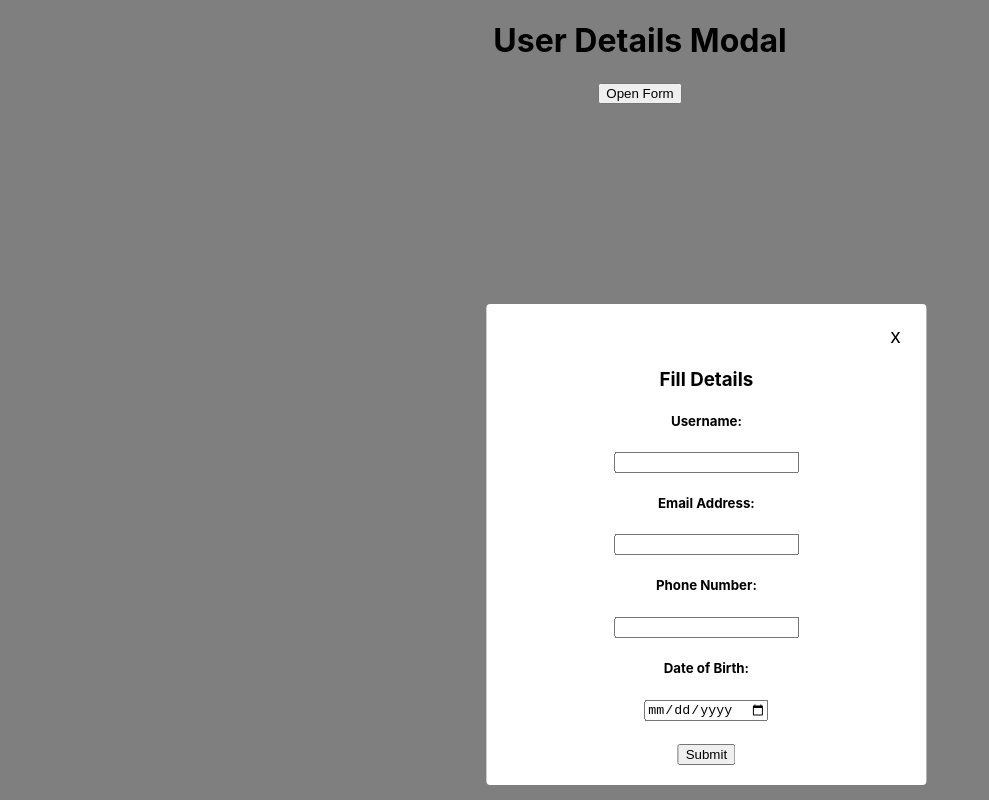
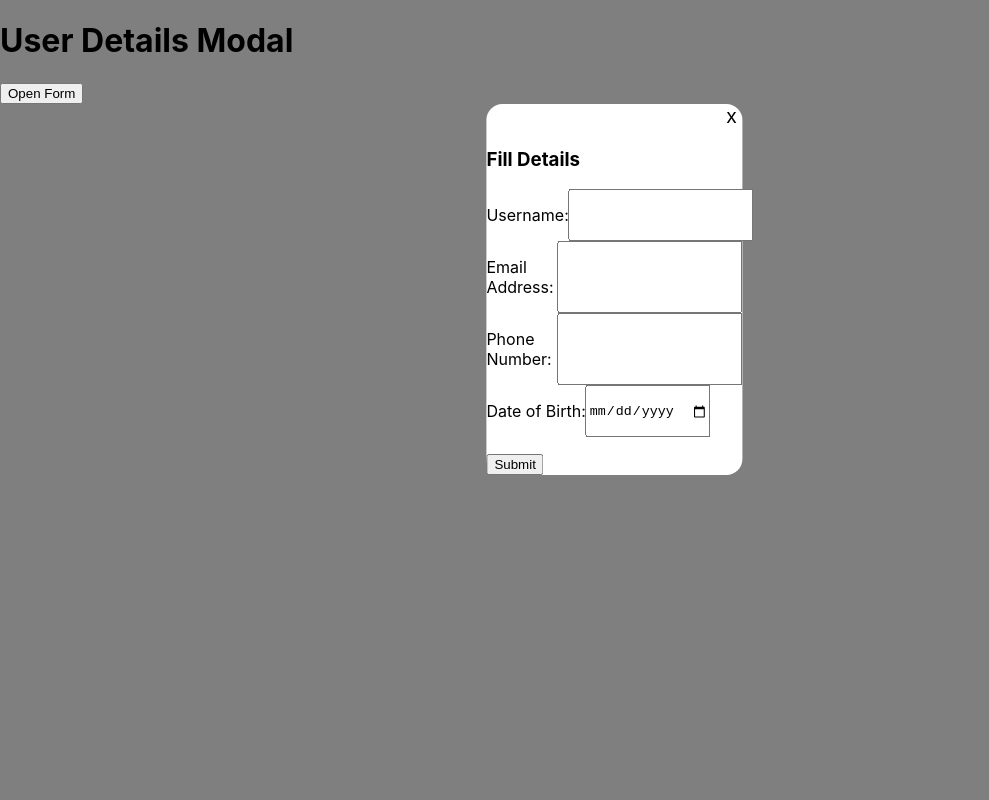
Before and after one commit to nitesh545/xModal, a React (Create React App) app: page / in a window 1280 px wide. Both pictures are taken after a click on the button "Open Form". Shown: the whole page, without its empty margins (0-989 px from the left). Built offline with nearby package versions, Linux system fonts and the light colour scheme.

Commit message:
fixed some test cases

```diff
--- a/src/App.js
+++ b/src/App.js
@@ -9,20 +9,33 @@ function App() {
 	const [phone, setPhone] = React.useState('');
 	const [dob, setDob] = React.useState('');
 
+	let modalRef = React.useRef(null);
+
 	const handleInput = () => {
 		let d = new Date(dob);
 		let c = new Date();
-    if(!email.includes('@')){alert("Invalid email. Please enter a 10-digit phone number."); return false;}
-    if(phone.length !== 10) {alert("Invalid phone number. Please enter a 10-digit phone number."); return false;}
-    if(d>c){alert("Invalid date of birth. Please enter a 10-digit phone number."); return false;}
-    if(email === '' || username === '' || phone === '' || dob === ''){alert("Please enter all details first."); return false;}
+		if (!email.includes('@')) {
+			alert("Invalid email. Please enter a 10-digit phone number.");
+			return false;
+		}
+		if (phone.length !== 10) {
+			alert("Invalid phone number. Please enter a 10-digit phone number.");
+			return false;
+		}
+		if (d > c) {
+			alert("Invalid date of birth. Please enter a 10-digit phone number.");
+			return false;
+		}
+		if (email === '' || username === '' || phone === '' || dob === '') {
+			alert("Please enter all details first.");
+			return false;
+		}
 		return true;
 	}
 
 	const handleSubmit = (e) => {
 		e.preventDefault();
-    if(handleInput())
-    {
+		if (handleInput()) {
 			setOpenForm(false);
 			setEmail('');
 			setUsername('');
@@ -31,39 +44,56 @@ function App() {
 		}
 	}
 
+	const handleOutsideClick = (e) => {
+		if(modalRef.current && !modalRef.current.contains(e.target)){
+			setOpenForm(false);
+		}
+	}
+
 	useEffect(() => {
 		let modal = document.querySelector(".modal");
 
-    if(!openForm) {
+		if (!openForm) {
 			modal.style.backgroundColor = "rgba(255, 255, 255, 1)";
+		} else {
+			modal.style.backgroundColor = "rgb(0, 0, 0, 0.5)";
+			document.addEventListener('mousedown', handleOutsideClick);
 		}
-    else {
-      modal.style.backgroundColor = "rgb(0, 0, 0, 0.5)";
+		return () => {
+			document.removeEventListener('mousedown', handleOutsideClick);
 		}
 	}, [openForm]);
 
 
 	return (
-    <div id='modal' className="modal App">
+		<div id='modal' className="modal">
 			<h1>User Details Modal</h1>
-      <button onClick={()=>setOpenForm(true)}>Open Form</button>
+			<button onClick={() => setOpenForm(true)}>Open Form</button>
 			{
 				openForm && (
-              <div className="modal-content" onClick={(e) => e.stopPropagation()}>
+					<div className="modal-content" ref={modalRef} onClick={(e) => handleOutsideClick(e)}>
 						<button className='modal-close' onClick={() => setOpenForm(false)}>x</button>
 						<form onSubmit={(e) => {
 							handleSubmit(e);
 						}}>
 							<h3>Fill Details</h3>
-                  <h5>Username: </h5>
+							<div className='same-line'>
+								<p>Username: </p>
 								<input type="text" onChange={(e) => setUsername(e.target.value)} id='username'></input>
-                  <h5>Email Address: </h5>
+							</div>
+							<div className='same-line'>
+								<p>Email Address: </p>
 								<input type="text" onChange={(e) => setEmail(e.target.value)} id='email'></input>
-                  <h5>Phone Number: </h5>
+							</div>
+							<div className='same-line'>
+								<p>Phone Number: </p>
 								<input type="text" onChange={(e) => setPhone(e.target.value)} id='phone'></input>
-                  <h5>Date of Birth: </h5>
+							</div>
+							<div className='same-line'>
+								<p>Date of Birth: </p>
 								<input type="date" onChange={(e) => setDob(e.target.value)} id='dob'></input>
-                  <h5 />
+							</div>
+							<p/>
 							<button type="submit" className='submit-button'>Submit</button>
 						</form>
 					</div>
--- a/src/index.css
+++ b/src/index.css
@@ -26,12 +26,12 @@ code {
 
 .modal-content {
   background-color: white;
-  transform: translate(38vw, 25vh);
-  padding: 20px;
-  border-radius: 4px;
-  max-width: 400px;
+  transform: translate(38vw, 0vh);
+  border-radius: 1rem;
+  max-width: 20vw;
+  max-height: 50vh;
   /*display: flex;*/
-  justify-content: center;
+  /*justify-content: center;*/
 }
 
 .modal-close {
@@ -43,3 +43,7 @@ code {
   display: flex;
   justify-content: flex-end;
 }
+
+.same-line {
+  display: flex;
+}
```
Lines whose indentation alone changed are shown as unchanged.
